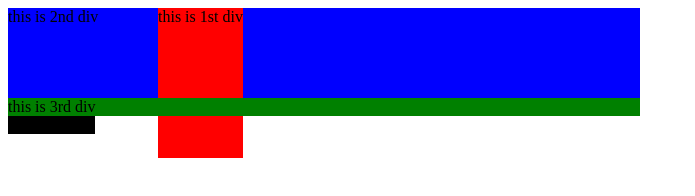
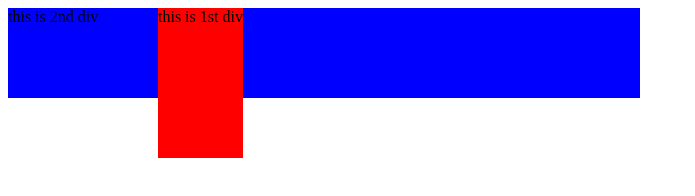
Before and after one commit to Meetvasiyar/toforzero, a plain HTML site: page html/z-index.html in a window 1280 px wide. Shown: the whole page, without its empty margins (0-695 px from the left). Drawn offline with Linux system fonts and the light colour scheme.

Commit message:
new file changes

```diff
--- a/html/z-index.html
+++ b/html/z-index.html
@@ -22,15 +22,6 @@
             z-index: -1;
             position: relative;
         }
-        div.green{
-            background-color: green;
-            position: sticky;
-            top: 100px;
-        }
-        div.black{
-            background-color: black;
-            position: fixed;
-        }
           </style>
 </head>
 <body>
@@ -41,12 +32,6 @@
     <div class="blue">
         this is 2nd div <br><br><br><br><br>
     </div>
-    <div class="green">
-        this is 3rd div
-    </div>
-    <div class="black">
-        this is 4th div
-    </div>
 </div>
 </body>
 </html>
```
